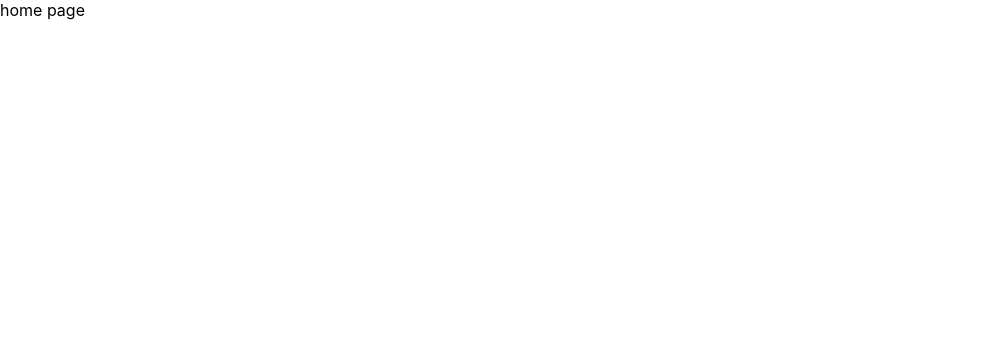
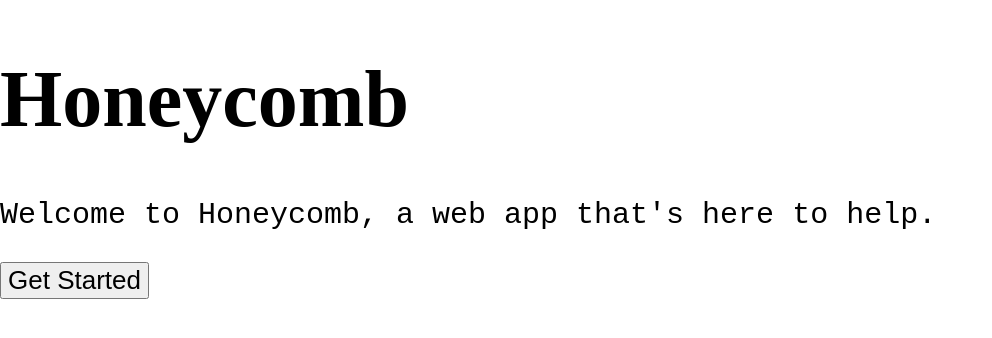
Before and after one commit to dude100no/Geekout-Hackathon-2022, a React (Vite) app in the folder frontend/: page / in a window 1280 px wide. Shown: the top 338 px of the page, without its empty margins (0-992 px from the left). Built offline with nearby package versions, Linux system fonts and the light colour scheme.

Commit message:
nav button

```diff
--- a/frontend/src/pages/Home.jsx
+++ b/frontend/src/pages/Home.jsx
@@ -1,5 +1,15 @@
-import React from "react"
+import React from "react";
+import {useNavigate} from "react-router-dom"
+
 function Home() {
-    return <div>home page</div>
+  const navigate = useNavigate()
+  return (
+    <div>
+        <h1 style={{fontSize: 80, fontFamily: 'Bradley Hand'}}>Honeycomb</h1>
+        <p style={{fontSize: 30, fontFamily: 'monospace'}}>Welcome to Honeycomb, a web app that's here to help.</p>
+      <button onClick={() => navigate('/signup')}>Get Started</button>
+    </div>
+
+    )
 }
 export default Home
--- a/frontend/src/pages/profile.jsx
+++ b/frontend/src/pages/profile.jsx
@@ -1,5 +1,7 @@
 import React from "react"
 function Profile() {
-    return <div>profile page</div>
+    return (
+    <div>profile page</div>
+    )
 }
 export default Profile
--- a/frontend/src/pages/signup.jsx
+++ b/frontend/src/pages/signup.jsx
@@ -1,5 +1,7 @@
 import React from "react"
 function Signup() {
-    return <div>sign up page</div>
+    return (
+    <div>sign up page</div>
+    )
 }
 export default Signup
```
